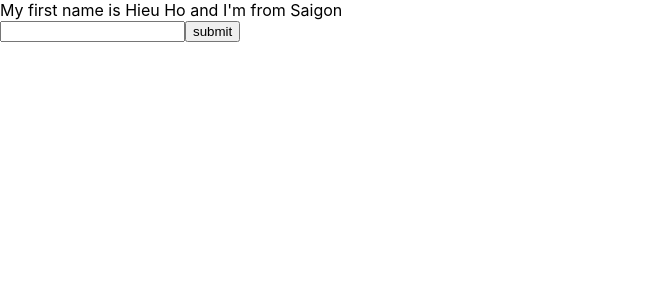
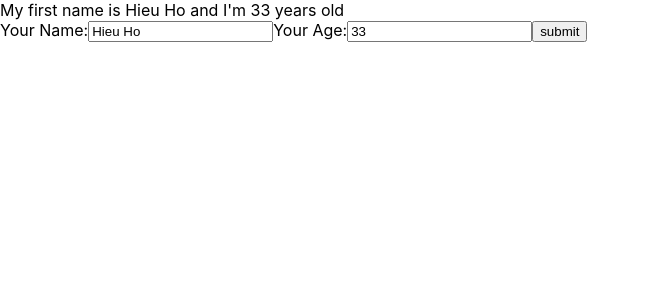
Before and after one commit to hieuhv92/create-react-app, a React (Create React App) app: page / in a window 1280 px wide. Shown: the top 300 px of the page, without its empty margins (0-650 px from the left). Built offline with nearby package versions, Linux system fonts and the light colour scheme.

Commit message:
Nesting component

```diff
--- a/src/components/MyComponent.js
+++ b/src/components/MyComponent.js
@@ -1,41 +1,11 @@
 import React from "react";
+import UserInfo from "./UserInfo";
 
 class MyComponent extends React.Component {
-    state = { // the way that React controls data of Componment
-        name: 'Hieu Ho',
-        address: 'Saigon',
-        age: 33
-    } // State is only a javascript object
-
-    handleClick(event) {
-        // merge State => only React class
-        this.setState({
-            name: 'Cris',
-            age: 50
-        })
-        // console.log(event.target)
-    }
-
-    handleOnchange = (event) => {
-        // alert(event.target.value)
-        this.setState({
-            name: event.target.value
-        })
-    }
-
-    handleOnSubmit = (event) => {
-        event.preventDefault()
-        alert(this.state.name)
-    }
-
     render() {
         return (
-            <div>My first name is {this.state.name} and I'm from {this.state.address}
-                {/* <button onClick={(event) => { this.handleClick(event) }}>Click Me</button> */}
-                <form onSubmit={(event) => { this.handleOnSubmit(event) }}>
-                    <input type="text" onChange={(event) => { this.handleOnchange(event) }} />
-                    <button>submit</button>
-                </form>
+            <div>
+                <UserInfo></UserInfo>
             </div>
         );
     }
--- /dev/null
+++ b/src/components/UserInfo.js
@@ -0,0 +1,42 @@
+import React from "react";
+
+class UserInfo extends React.Component {
+    state = { // the way that React controls data of Componment
+        name: 'Hieu Ho',
+        address: 'Saigon',
+        age: 33
+    } // State is only a javascript object
+
+    handleOnchangeName = (event) => {
+        this.setState({
+            name: event.target.value
+        })
+    }
+
+    handleOnchangeAge = (event) => {
+        this.setState({
+            age: event.target.value
+        })
+    }
+
+    handleOnSubmit = (event) => {
+        event.preventDefault()
+        alert(this.state.name)
+    }
+    render() {
+        return (
+            <div> My first name is {this.state.name} and I'm {this.state.age} years old
+                <form onSubmit={(event) => { this.handleOnSubmit(event) }}>
+                    <label>Your Name:</label>
+                    <input value={this.state.name} type="text" onChange={(event) => { this.handleOnchangeName(event) }} />
+
+                    <label>Your Age:</label>
+                    <input value={this.state.age} type="text" onChange={(event) => { this.handleOnchangeAge(event) }} />
+                    <button>submit</button>
+                </form>
+            </div>
+        )
+    }
+}
+
+export default UserInfo;
```
